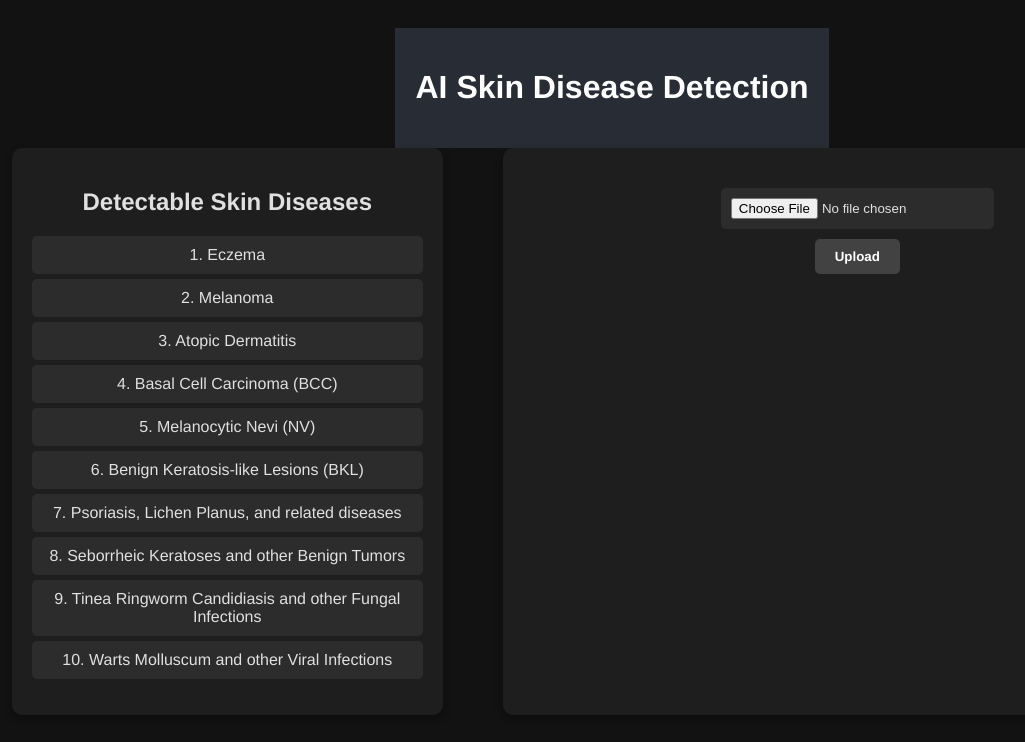
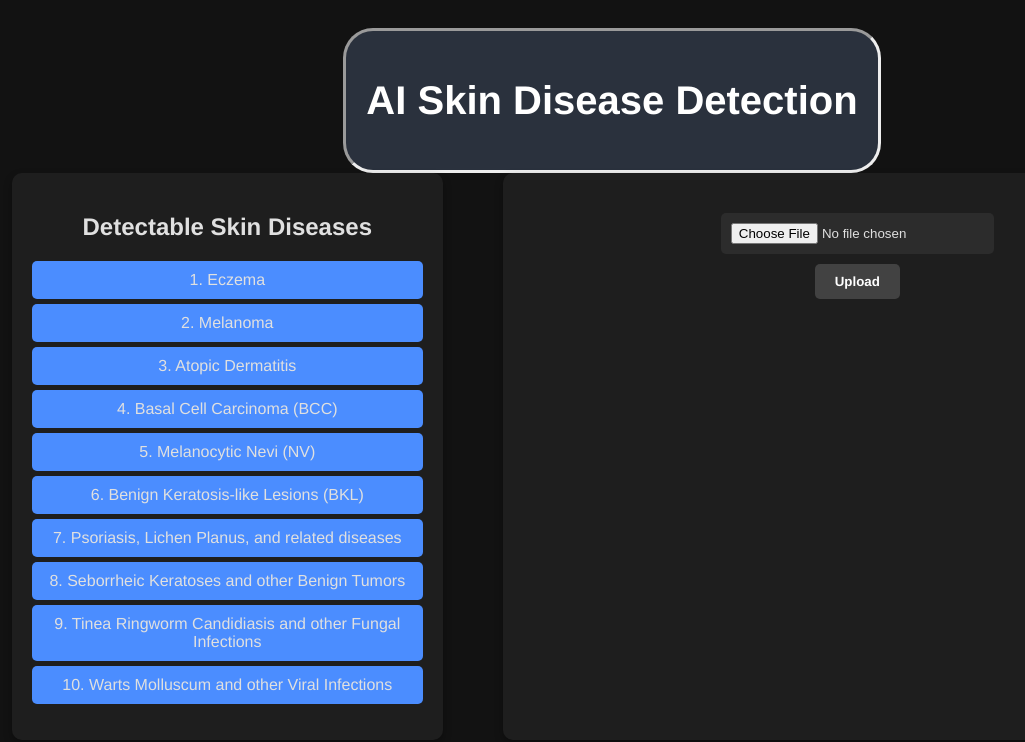
Before and after one commit to syrusaslam/AI-Skin-Disease-Detection, a React (Create React App) app in the folder node_stuff/: page / in a window 1280 px wide. Shown: the top 742 px of the page, without its empty margins (28-1053 px from the left). Built offline with nearby package versions, Linux system fonts and the light colour scheme.

Commit message:
tidying up css

```diff
--- a/node_stuff/src/App.css
+++ b/node_stuff/src/App.css
@@ -71,7 +71,7 @@
 
 .upload-container button {
   padding: 10px 20px;
-  background-color: #6200EA; /* Accent color */
+  background-color: #6300c6; /* Accent color */
   color: white;
   border: none;
   border-radius: 5px;
--- a/node_stuff/src/components/Header.css
+++ b/node_stuff/src/components/Header.css
@@ -1,6 +1,9 @@
 .header {
-    background-color: #282c34;
+    background-color: #2a313d;
     padding: 20px;
+    border-radius: 30px;
+    border-style: inset;
+    font-size: 20px;
     color: white;
     text-align: center;
   }
--- a/node_stuff/src/components/Info.css
+++ b/node_stuff/src/components/Info.css
@@ -20,7 +20,7 @@
   }
 
   .info-container ul li {
-    background: #2C2C2C; /* List item background color */
+    background: #4b8dff; /* List item background color */
     margin: 5px 0;
     padding: 10px;
     border-radius: 5px;
@@ -35,11 +35,11 @@
 
   .dropdown-content {
     display: none;
-    background: #333;
+    background: rgb(255, 255, 255);
     padding: 10px;
     border-radius: 5px;
     margin-top: 10px;
-    color: #E0E0E0;
+    color: #000000;
   }
 
   ul li.active .dropdown-content {
--- /dev/null
+++ b/package.json
@@ -0,0 +1,5 @@
+{
+  "dependencies": {
+    "flask": "^0.2.10"
+  }
+}
```
